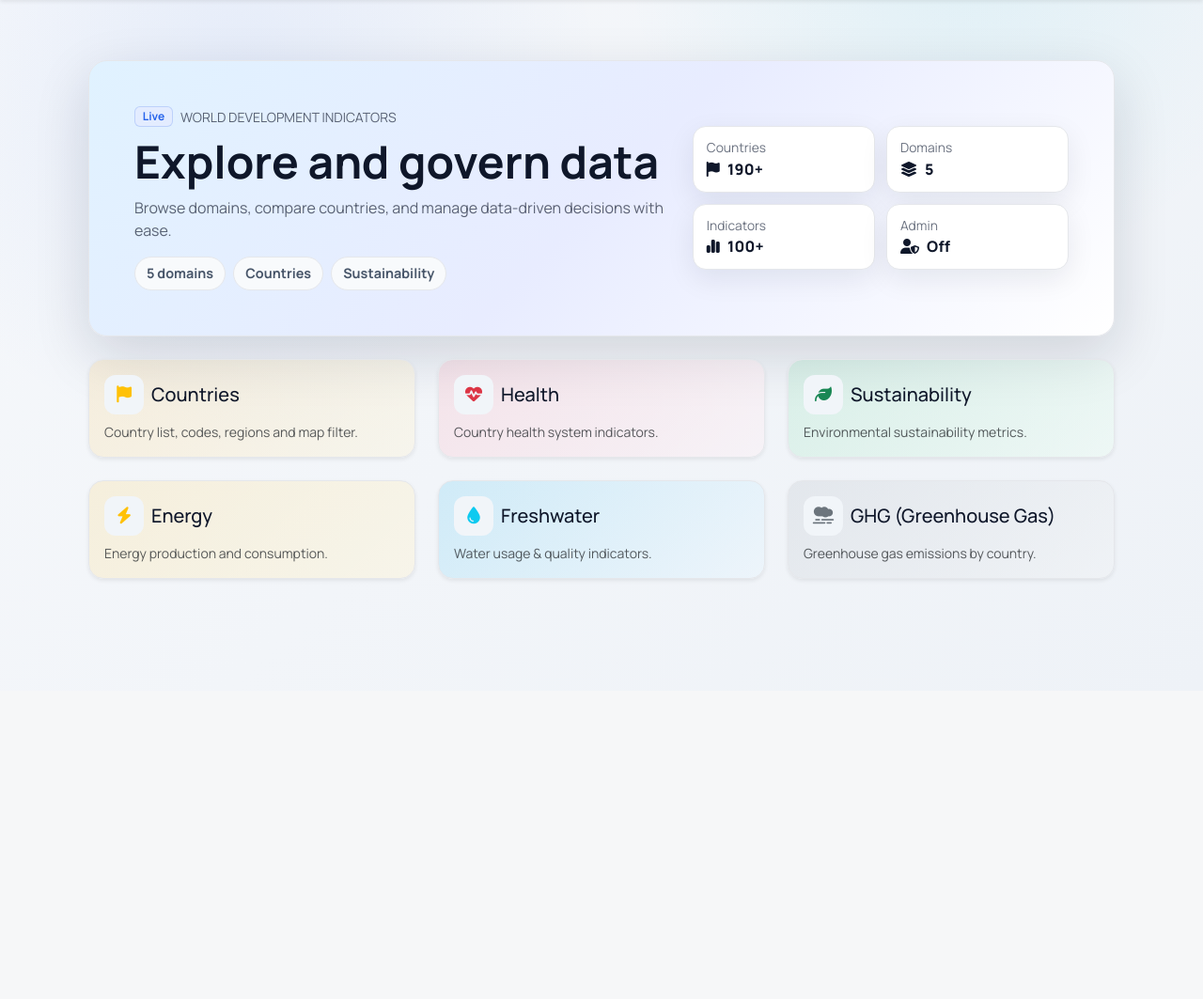
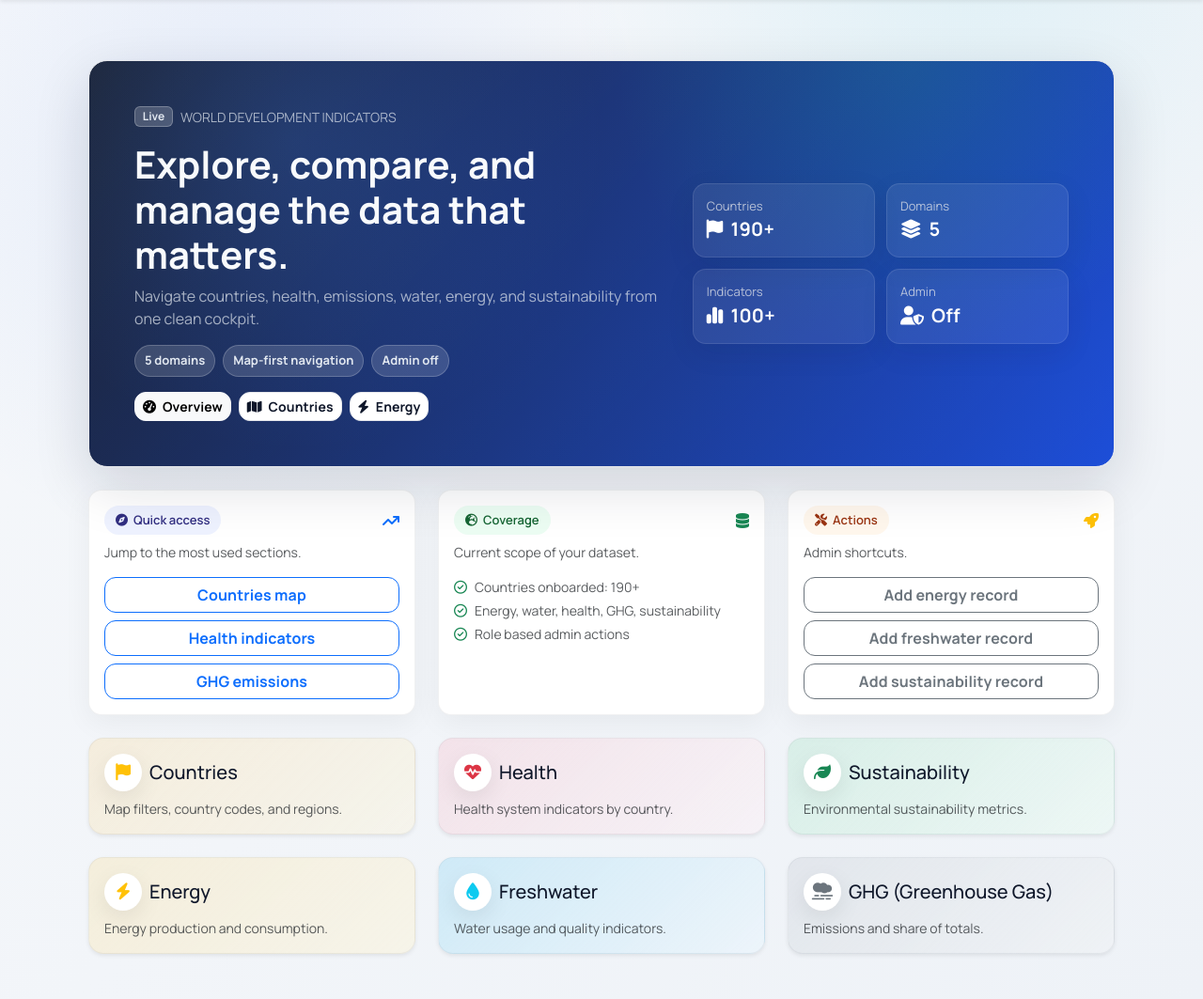
Before and after one commit to s4l1hs/Database-Management-System, a Flask app: page /dashboard in a window 1280 px wide. Shown: the part 65-1128 px from the top of the page at 94% size. Before the commit the page ends 684 px from the top, so only its background shows below. Run offline with Flask 3, Linux system fonts and the light colour scheme.

Commit message:
Dashboard Page UI Update

```diff
--- a/frontend/css/templates/dashboard.html
+++ b/frontend/css/templates/dashboard.html
@@ -1,26 +1,67 @@
 {% extends "base.html" %}
 
 {% block title %}Dashboard{% endblock %}
+
+{% block extra_head %}
+<style>
+  .hero-panel {
+    position: relative;
+    background: radial-gradient(circle at 20% 20%, rgba(59,130,246,0.18), transparent 35%),
+                radial-gradient(circle at 80% 0%, rgba(16,185,129,0.18), transparent 32%),
+                linear-gradient(120deg, #0f172a, #1d4ed8);
+    color: #f8fafc;
+    border-radius: 20px;
+    overflow: hidden;
+  }
+  .hero-panel::after {
+    content: "";
+    position: absolute;
+    inset: 0;
+    background: linear-gradient(135deg, rgba(255,255,255,0.06), rgba(255,255,255,0));
+  }
+  .hero-content { position: relative; z-index: 1; }
+  .badge-soft { background: rgba(255,255,255,0.2); color: #e2e8f0; border: 1px solid rgba(255,255,255,0.25); }
+  .text-muted-70 { color: rgba(226,232,240,0.7); }
+  .chip { background: rgba(255,255,255,0.15); color: #e2e8f0; padding: 6px 10px; border-radius: 20px; font-size: 13px; border: 1px solid rgba(255,255,255,0.2); }
+  .stat-grid { display: grid; grid-template-columns: repeat(2, 1fr); gap: 12px; }
+  .stat-card { background: rgba(255,255,255,0.08); border: 1px solid rgba(255,255,255,0.1); border-radius: 14px; padding: 14px; color: #e5e7eb; }
+  .stat-label { font-size: 13px; color: rgba(229,231,235,0.75); }
+  .stat-value { font-size: 20px; font-weight: 700; color: #fff; }
+
+  .domain-card { border: 1px solid rgba(15,23,42,0.05); transition: transform 160ms ease, box-shadow 160ms ease; }
+  .domain-card:hover { transform: translateY(-4px); box-shadow: 0 12px 30px rgba(15,23,42,0.12); }
+  .icon-circle { width: 40px; height: 40px; border-radius: 50%; display: inline-flex; align-items: center; justify-content: center; background: #fff; box-shadow: 0 8px 24px rgba(0,0,0,0.08); }
+
+  .mini-card { border: 1px solid rgba(15,23,42,0.06); border-radius: 14px; padding: 16px; background: #fff; box-shadow: 0 8px 30px rgba(0,0,0,0.05); }
+  .pill { display: inline-flex; align-items: center; gap: 6px; padding: 6px 12px; border-radius: 999px; background: #eef2ff; color: #312e81; font-weight: 600; font-size: 13px; }
+</style>
+{% endblock %}
 
 {% block content %}
 <div class="container py-4">
 
   <div class="hero-panel mb-4 p-4 p-md-5">
+    <div class="hero-content">
       <div class="row align-items-center g-4">
-      <div class="col-md-7">
-        <div class="d-flex align-items-center gap-2 mb-2">
+        <div class="col-lg-7">
+          <div class="d-flex align-items-center gap-2 mb-3">
             <span class="badge badge-soft">Live</span>
             <span class="text-uppercase small text-muted-70">World Development Indicators</span>
           </div>
-        <h1 class="fw-bold display-5 mb-2">Explore and govern data</h1>
-        <p class="mb-3 text-muted-70">Browse domains, compare countries, and manage data-driven decisions with ease.</p>
+          <h1 class="fw-bold display-6 mb-2">Explore, compare, and manage the data that matters.</h1>
+          <p class="mb-3 text-muted-70">Navigate countries, health, emissions, water, energy, and sustainability from one clean cockpit.</p>
+          <div class="d-flex flex-wrap gap-2 mb-3">
+            <span class="chip">5 domains</span>
+            <span class="chip">Map-first navigation</span>
+            <span class="chip">Admin {{ 'enabled' if is_admin else 'off' }}</span>
+          </div>
           <div class="d-flex flex-wrap gap-2">
-          <span class="chip">5 domains</span>
-          <span class="chip">Countries</span>
-          <span class="chip">Sustainability</span>
+            <a class="btn btn-light btn-sm" href="{{ url_for('dashboard.dashboard') }}"><i class="fa-solid fa-gauge-high me-1"></i> Overview</a>
+            <a class="btn btn-outline-light btn-sm" href="{{ url_for('countries.list_countries') }}"><i class="fa-solid fa-map me-1"></i> Countries</a>
+            <a class="btn btn-outline-light btn-sm" href="{{ url_for('energy.list_energy') }}"><i class="fa-solid fa-bolt me-1"></i> Energy</a>
           </div>
         </div>
-      <div class="col-md-5">
+        <div class="col-lg-5">
           <div class="stat-grid">
             <div class="stat-card">
               <div class="stat-label">Countries</div>
@@ -36,16 +77,60 @@
             </div>
             <div class="stat-card">
               <div class="stat-label">Admin</div>
-            <div class="stat-value"><i class="fa-solid fa-user-shield me-2"></i>{{ 'On' if session.get('team_no')|int == 1 else 'Off' }}</div>
+              <div class="stat-value"><i class="fa-solid fa-user-shield me-2"></i>{{ 'On' if is_admin else 'Off' }}</div>
+            </div>
           </div>
         </div>
       </div>
     </div>
   </div>
 
+  <div class="row g-4 mb-4">
+    <div class="col-lg-4">
+      <div class="mini-card h-100">
+        <div class="d-flex justify-content-between align-items-center mb-2">
+          <span class="pill"><i class="fa-solid fa-compass"></i> Quick access</span>
+          <i class="fa-solid fa-arrow-trend-up text-primary"></i>
+        </div>
+        <p class="text-muted small mb-3">Jump to the most used sections.</p>
+        <div class="d-grid gap-2">
+          <a class="btn btn-outline-primary" href="{{ url_for('countries.list_countries') }}">Countries map</a>
+          <a class="btn btn-outline-primary" href="{{ url_for('health.list_health') }}">Health indicators</a>
+          <a class="btn btn-outline-primary" href="{{ url_for('ghg.list_ghg') }}">GHG emissions</a>
+        </div>
+      </div>
+    </div>
+    <div class="col-lg-4">
+      <div class="mini-card h-100">
+        <div class="d-flex justify-content-between align-items-center mb-2">
+          <span class="pill" style="background:#ecfdf3; color:#166534;"><i class="fa-solid fa-earth-europe"></i> Coverage</span>
+          <i class="fa-solid fa-database text-success"></i>
+        </div>
+        <p class="text-muted small mb-3">Current scope of your dataset.</p>
+        <ul class="list-unstyled mb-0 small text-muted">
+          <li class="mb-1"><i class="fa-regular fa-circle-check text-success me-2"></i>Countries onboarded: 190+</li>
+          <li class="mb-1"><i class="fa-regular fa-circle-check text-success me-2"></i>Energy, water, health, GHG, sustainability</li>
+          <li><i class="fa-regular fa-circle-check text-success me-2"></i>Role based admin actions</li>
+        </ul>
+      </div>
+    </div>
+    <div class="col-lg-4">
+      <div class="mini-card h-100">
+        <div class="d-flex justify-content-between align-items-center mb-2">
+          <span class="pill" style="background:#fff7ed; color:#9a3412;"><i class="fa-solid fa-screwdriver-wrench"></i> Actions</span>
+          <i class="fa-solid fa-rocket text-warning"></i>
+        </div>
+        <p class="text-muted small mb-3">Admin shortcuts.</p>
+        <div class="d-grid gap-2">
+          <a class="btn btn-outline-secondary" href="{{ url_for('energy.add_energy') }}">Add energy record</a>
+          <a class="btn btn-outline-secondary" href="{{ url_for('freshwater.add_freshwater') }}">Add freshwater record</a>
+          <a class="btn btn-outline-secondary" href="{{ url_for('sustainability.add_sustainability') }}">Add sustainability record</a>
+        </div>
+      </div>
+    </div>
+  </div>
+
   <div class="row g-4">
-
-    <!-- Countries -->
     <div class="col-md-4">
       <a href="{{ url_for('countries.list_countries') }}" class="text-decoration-none">
         <div class="card shadow-sm h-100 hover-card domain-card" style="background: linear-gradient(135deg, rgba(255,199,92,0.18) 0%, rgba(255,243,207,0.3) 100%);">
@@ -54,13 +139,12 @@
               <div class="icon-circle text-warning"><i class="fa-solid fa-flag"></i></div>
               <h5 class="mb-0 ms-2">Countries</h5>
             </div>
-            <p class="text-muted small mb-0">Country list, codes, regions and map filter.</p>
+            <p class="text-muted small mb-0">Map filters, country codes, and regions.</p>
           </div>
         </div>
       </a>
     </div>
 
-    <!-- Health -->
     <div class="col-md-4">
       <a href="{{ url_for('health.list_health') }}" class="text-decoration-none">
         <div class="card shadow-sm h-100 hover-card domain-card" style="background: linear-gradient(135deg, rgba(255,118,140,0.14) 0%, rgba(255,240,245,0.4) 100%);">
@@ -69,13 +153,12 @@
               <div class="icon-circle text-danger"><i class="fa-solid fa-heart-pulse"></i></div>
               <h5 class="mb-0 ms-2">Health</h5>
             </div>
-            <p class="text-muted small mb-0">Country health system indicators.</p>
+            <p class="text-muted small mb-0">Health system indicators by country.</p>
           </div>
         </div>
       </a>
     </div>
 
-    <!-- Sustainability -->
     <div class="col-md-4">
       <a href="{{ url_for('sustainability.list_sustainability') }}" class="text-decoration-none">
         <div class="card shadow-sm h-100 hover-card domain-card" style="background: linear-gradient(135deg, rgba(46,204,113,0.12) 0%, rgba(234,255,241,0.35) 100%);">
@@ -90,7 +173,6 @@
       </a>
     </div>
 
-    <!-- Energy (now active) -->
     <div class="col-md-4">
       <a href="{{ url_for('energy.list_energy') }}" class="text-decoration-none">
         <div class="card shadow-sm h-100 hover-card domain-card" style="background: linear-gradient(135deg, rgba(255,206,86,0.18) 0%, rgba(255,244,209,0.38) 100%);">
@@ -105,7 +187,6 @@
       </a>
     </div>
 
-    <!-- Freshwater (now active) -->
     <div class="col-md-4">
       <a href="{{ url_for('freshwater.list_freshwater') }}" class="text-decoration-none">
         <div class="card shadow-sm h-100 hover-card domain-card" style="background: linear-gradient(135deg, rgba(0,174,239,0.14) 0%, rgba(232,246,255,0.4) 100%);">
@@ -114,13 +195,12 @@
               <div class="icon-circle text-info"><i class="fa-solid fa-droplet"></i></div>
               <h5 class="mb-0 ms-2">Freshwater</h5>
             </div>
-            <p class="text-muted small mb-0">Water usage & quality indicators.</p>
+            <p class="text-muted small mb-0">Water usage and quality indicators.</p>
           </div>
         </div>
       </a>
     </div>
 
-    <!-- GHG (now active) -->
     <div class="col-md-4">
       <a href="{{ url_for('ghg.list_ghg') }}" class="text-decoration-none">
         <div class="card shadow-sm h-100 hover-card domain-card" style="background: linear-gradient(135deg, rgba(128,139,150,0.12) 0%, rgba(240,242,243,0.35) 100%);">
@@ -129,12 +209,11 @@
               <div class="icon-circle text-secondary"><i class="fa-solid fa-smog"></i></div>
               <h5 class="mb-0 ms-2">GHG (Greenhouse Gas)</h5>
             </div>
-            <p class="text-muted small mb-0">Greenhouse gas emissions by country.</p>
+            <p class="text-muted small mb-0">Emissions and share of totals.</p>
           </div>
         </div>
       </a>
     </div>
-
   </div>
 
 </div>
```
Lines whose indentation alone changed are shown as unchanged.
